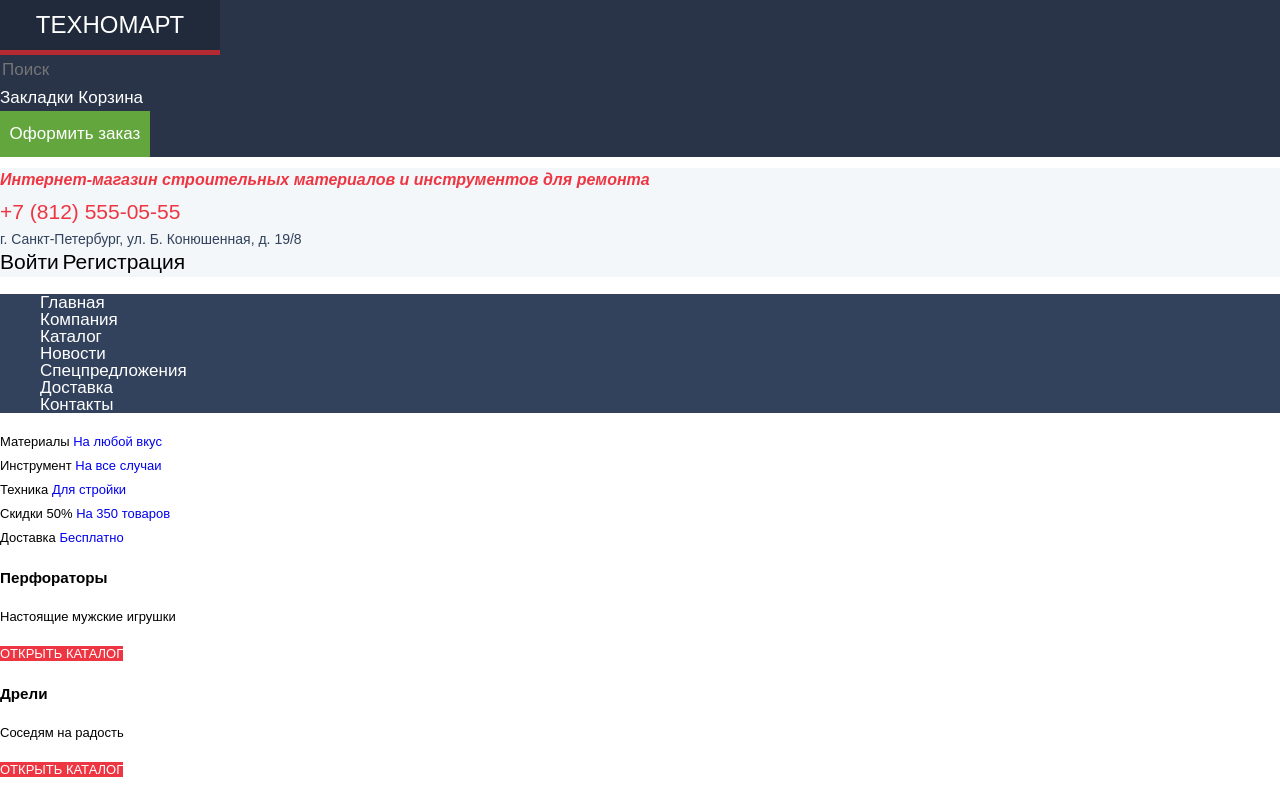
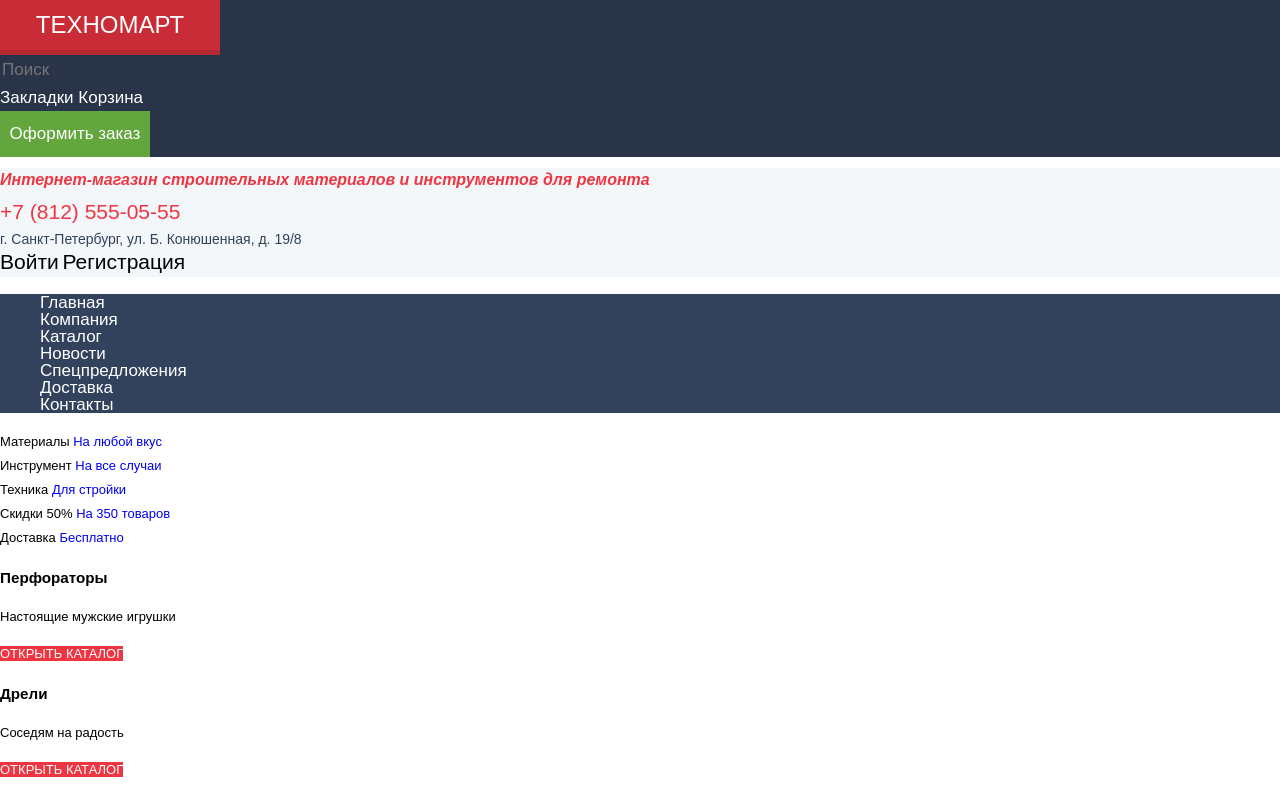
Before and after one commit to MalyshevaValeriya/-, a plain HTML site: page index.html in a window 1280 px wide. Shown: the top 800 px of the page. Drawn offline with Linux system fonts and the light colour scheme; a web font is replaced by a local one.

Commit message:
поправила логотип для стиля

```diff
--- a/css/style.css
+++ b/css/style.css
@@ -37,11 +37,11 @@ a {
   color: #ffffff;
 }
 
-.header-top a:hover {
+.main-navigation a:hover {
   background-color: #212a3a;
 }
 
-.header-top a:active {
+.main-navigation a:active {
   background-color: #161d29;
 }
 
--- a/index.html
+++ b/index.html
@@ -11,12 +11,12 @@
   <body>
     <header class="main-header">
       <div class="header-top">
-        <nav class="main-header">
-          <a class="logo" href="#">Техномарт</a>
-            <form class="header-top-search" action="#">
-              <input type="search" name="search" placeholder="Поиск">
-              <label for="header-top-search"></label>
-            </form>
+        <a class="logo" href="#">Техномарт</a>
+        <nav class="main-navigation">
+          <form class="header-top-search" action="#">
+            <input type="search" name="search" placeholder="Поиск">
+            <label for="header-top-search"></label>
+          </form>
           <a href="bookmarks.html">Закладки</a>
           <a href="basket.html">Корзина</a>
           <a class="order" href="#">Оформить заказ</a>
```
Also changed, not shown: catalog.html (+1 -1 lines).
